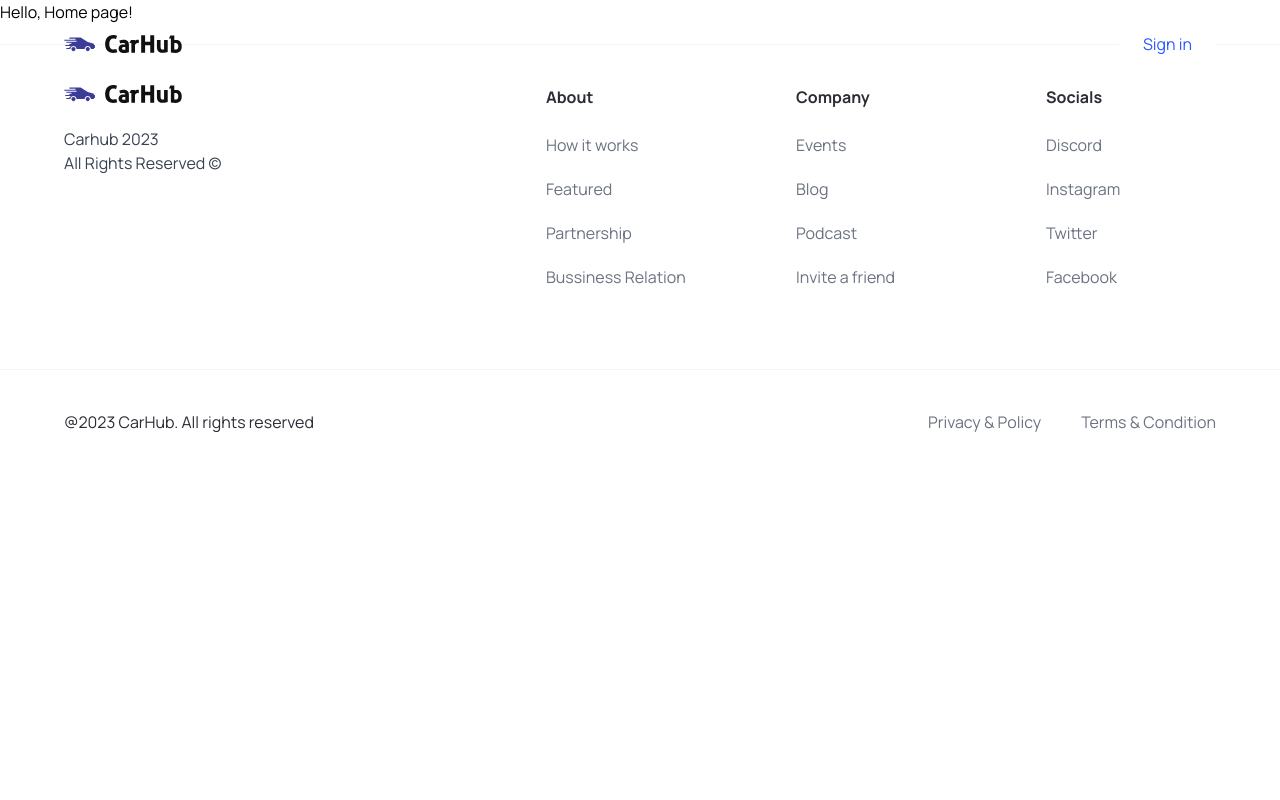
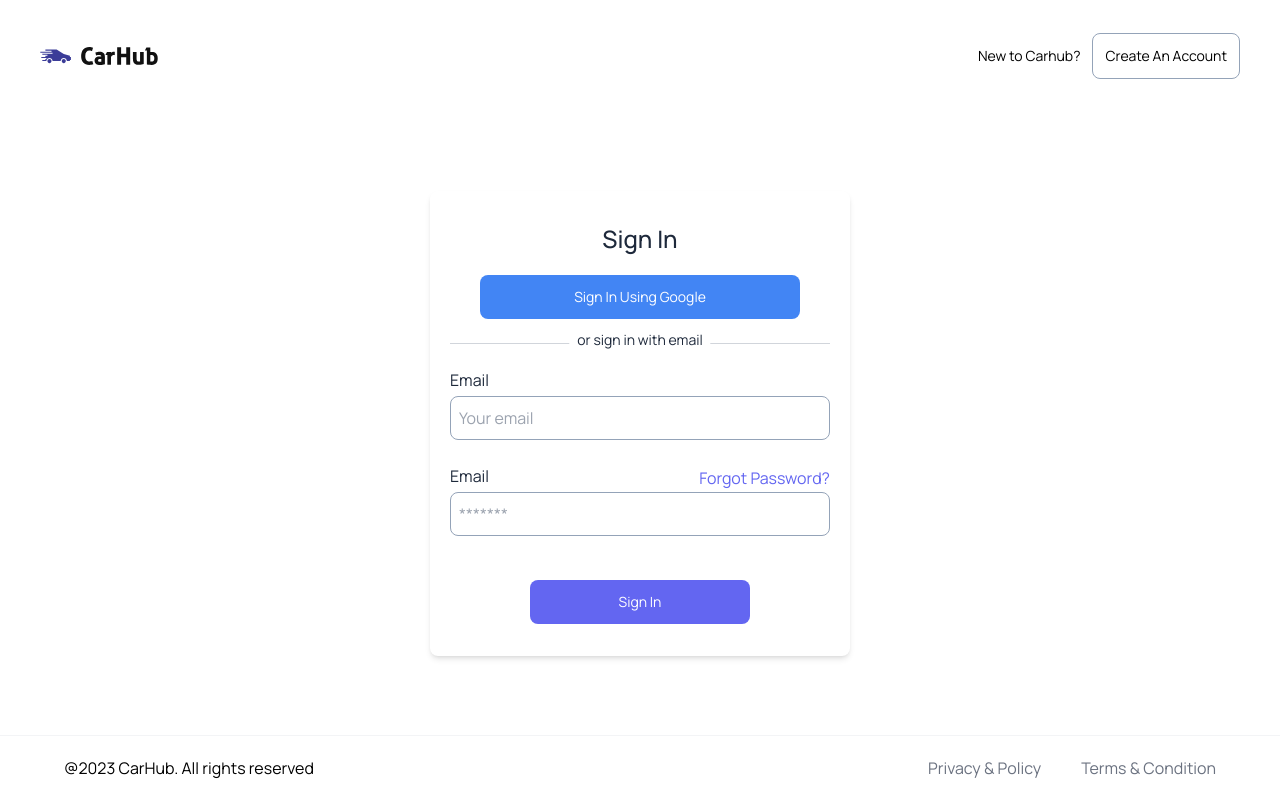
Before and after one commit to zkrana/car-app, a Next.js app: page /signin in a window 1280 px wide. Built offline with nearby package versions, Linux system fonts and the light colour scheme.

Commit message:
Sign In Page Implemented

```diff
--- a/app/signin/layout.tsx
+++ b/app/(auth)/signin/layout.tsx
@@ -1,13 +1,13 @@
-import {Navbar, Footer}  from "@/components"
 
+import '../../globals.css'
 export default function DashboardLayout({
     children, // will be a page or nested layout
   }: {
     children: React.ReactNode
   }) {
     return (
-      <section>
-        {children}
-      </section>
+     <>
+         {children}
+     </>
     )
   }
--- /dev/null
+++ b/app/(auth)/signin/page.tsx
@@ -0,0 +1,74 @@
+import Image from "next/image"
+import Link from "next/link"
+import { CustomButton } from "@/components"
+
+export default function Page() {
+  return (
+    <>
+      <div className="outer-header absolute top-0 left-0 right-0 w-full h-28 px-5 sm:px-10 tab:px-16 flex justify-between items-center">
+          <Link href="/" className='flex justify-center items-center '>
+              <Image src="/logo.svg" alt="hero" width={118} height={18} className="object-contain" />
+          </Link>
+          <div className="flex items-center sm:gap-3 gap-1">
+              <p className=" sm:text-sm text-xs sm:block hidden">
+                  New to Carhub?
+              </p>
+              <Link href="/signup">
+                <CustomButton
+                title='Create an account'
+                btnType="button"
+                containerStyles='bg-transparent sm:text-sm text-xs border border-slate-400 rounded-lg flex justify-center items-center capitalize sm:px-3 px-1 py-2'
+                />
+              </Link>
+          </div>
+      </div>
+      <div className="w-full h-[calc(100vh-177px)] flex flex-col justify-center items-center sm:px-0 px-5 mt-28">
+        <div className="sm:w-[420px] w-full bg-white tab:shadow-lg shadow-md rounded-lg px-5 py-8">
+            <h1 className="text-center tab:text-4xl text-2xl text-slate-800 font-medium">Sign In</h1>
+            <CustomButton
+                title='Sign in using Google'
+                btnType="button"
+                containerStyles='sm:min-w-[320px] min-w-[250px] mx-auto bg-[#4285F4] sm:text-sm text-xs text-white rounded-lg flex justify-center items-center capitalize px-3 py-2 tab:mt-10 mt-5'
+            />
+            <div className=" border-t border-gray-300 relative mt-6">
+                <p className="absolute bg-white sm:text-sm text-xs left-1/2 transform -translate-x-1/2 sm:-top-[14px] -top-[10px] px-2 text-slate-800">or sign in with email</p>
+            </div>
+
+            <form className="flex flex-col gap-6 mt-6">
+              <div className="form-controller">
+                <label className="block sm:text-base text-sm text-slate-800 capitalize mb-1"> email </label>
+                <input className=" w-full h-11 bg-transparent border border-slate-400 rounded-lg sm:text-base text-sm text-slate-600 pl-2 focus:outline-none" type="email" placeholder="Your email" />
+              </div>
+
+              <div className="form-controller">
+               <div className="flex justify-between items-center">
+                  <label className=" block sm:text-base text-sm text-slate-800 capitalize mb-1"> email </label>
+                  <a className=" text-indigo-500 sm:text-base text-sm" href="#"> Forgot Password? </a>
+               </div>
+                <input className=" w-full h-11 bg-transparent border sm:text-base text-sm border-slate-400 rounded-lg text-slate-600 pl-2 focus:outline-none"  type="password" placeholder="*******" />
+              </div>
+              <CustomButton
+                title='Sign in'
+                btnType="button"
+                containerStyles='min-w-[220px] mx-auto bg-indigo-500 sm:text-sm text-xs text-white rounded-lg flex justify-center items-center capitalize px-2 py-1 sm:mt-5 mt-2'
+                />
+            </form>
+        </div>
+      </div>
+
+      <div className=' absolute bottom-0 left-0 right-0 flex justify-between items-center flex-wrap mt-10 border-t border-gray-100 sm:px-16 px-6 py-5'>
+        <p>@2023 CarHub. All rights reserved</p>
+
+        <div className="footer__copyrights-link">
+          <Link href="/" className="text-gray-500">
+            Privacy & Policy
+          </Link>
+          <Link href="/" className="text-gray-500">
+            Terms & Condition
+          </Link>
+        </div>
+      </div>
+    </>
+
+  )
+}
--- a/app/layout.tsx
+++ b/app/(home)/layout.tsx
@@ -1,5 +1,5 @@
 import Navbar from '@/components/Navbar'
-import './globals.css'
+import '../globals.css'
 import type { Metadata } from 'next'
 import Footer from '@/components/Footer'
 
--- a/app/signin/page.tsx
+++ /dev/null
@@ -1,4 +0,0 @@
-// `app/page.tsx` is the UI for the `/` URL
-export default function Page() {
-  return <h1>Hello, Home page!</h1>
-}
```
Also changed, not shown: app/(home)/page.tsx (renamed from app/page.tsx).
